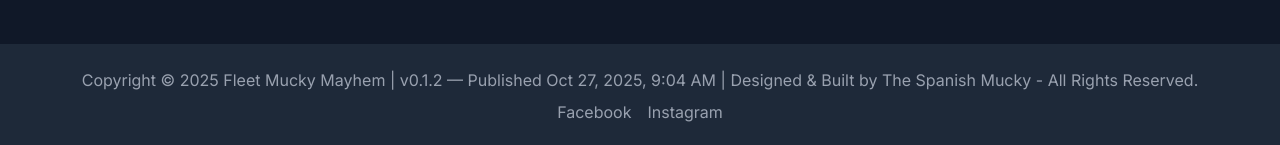
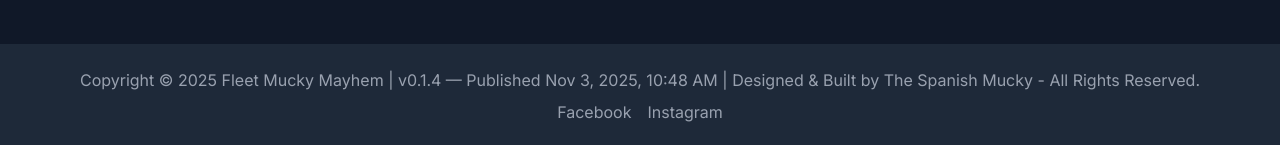
Before and after one commit to Martin-Ferrero-Thompson/fmm-next, a Next.js app: page / in a window 1280 px wide. Shown: the part 652-797 px from the top of the page. Built offline with nearby package versions, Linux system fonts and the light colour scheme; no server answers; the database is empty.

Commit message:
v0.1.4 Published

```diff
--- a/package.json
+++ b/package.json
@@ -1,6 +1,6 @@
 {
   "name": "fleet-mucky-mayhem",
-  "version": "0.1.3",
+  "version": "0.1.4",
   "private": true,
   "engines": {
     "node": ">=22.20.0"
--- a/src/build-info.ts
+++ b/src/build-info.ts
@@ -1,3 +1,3 @@
 // Auto-generated by scripts/generate-build-info.mjs. Do not edit manually.
-export const version = "0.1.2";
-export const builtAt = "2025-10-27T09:04:59.650Z";
+export const version = "0.1.4";
+export const builtAt = "2025-11-03T10:48:57.642Z";
```
